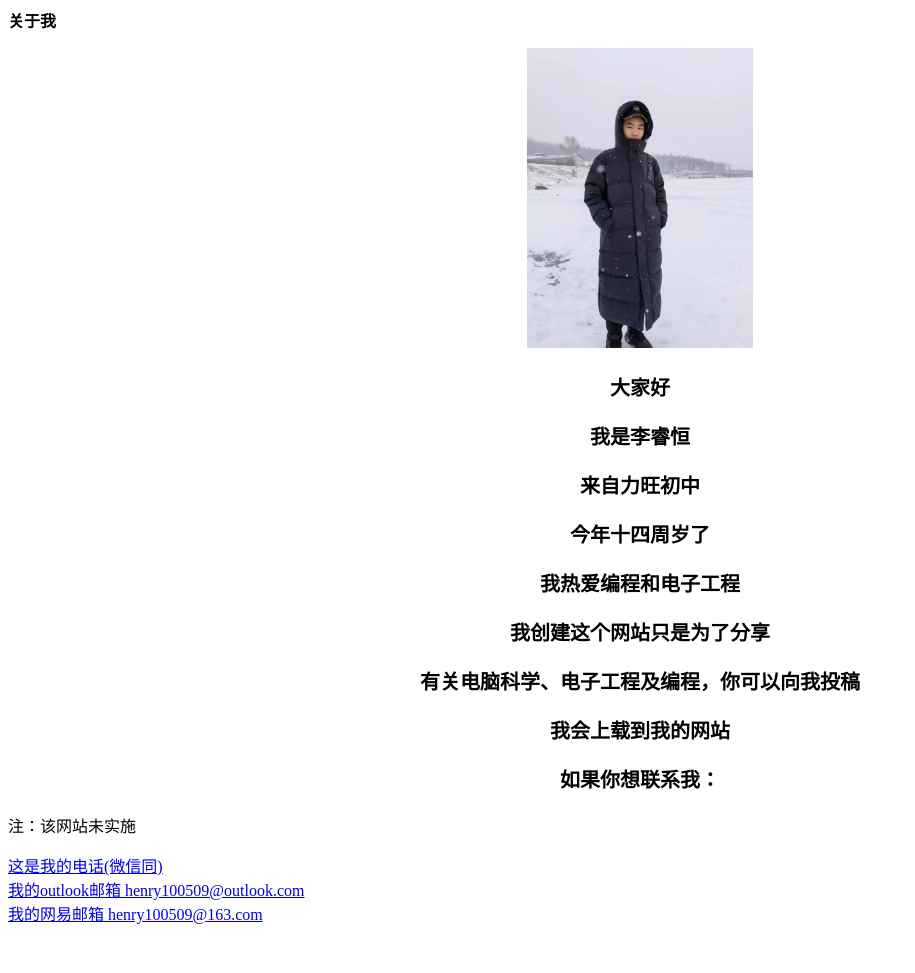
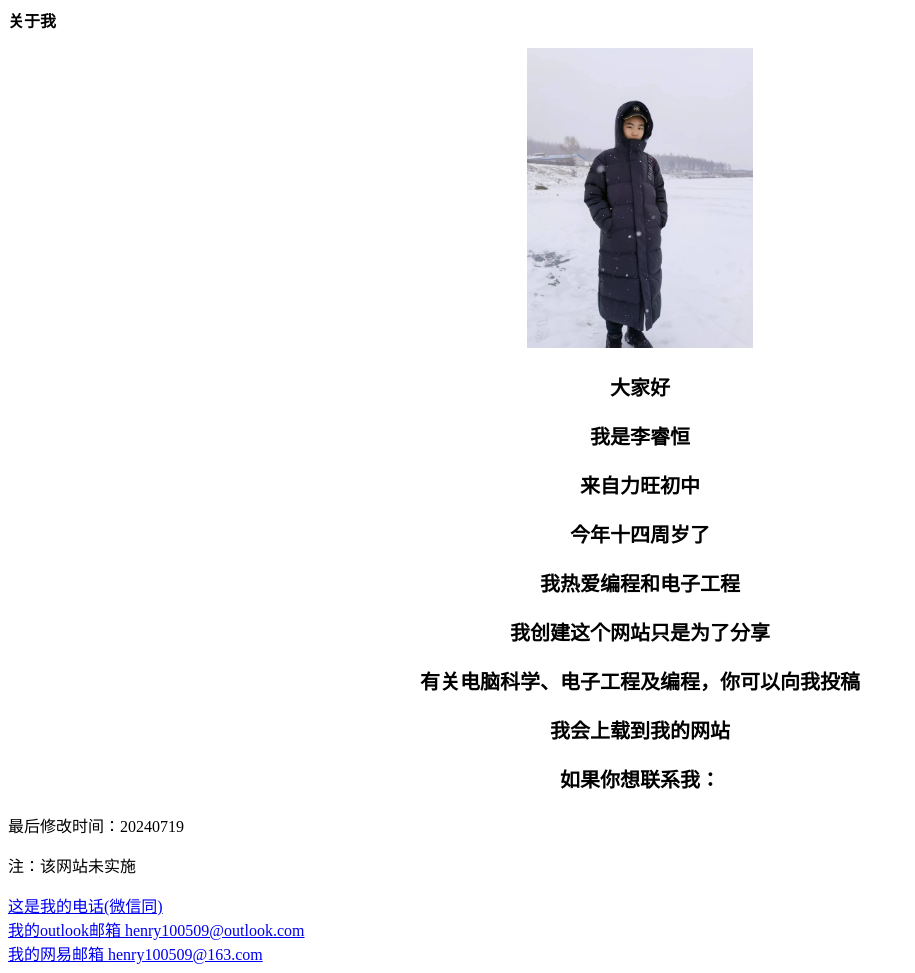
Before and after one commit to Little-HL/self-introduction, a plain HTML site: page index.html in a window 1280 px wide. Shown: the whole page, without its empty margins (0-915 px from the left). Before the commit the page ends 933 px from the top, so only its background shows below. Drawn offline with Linux system fonts and the light colour scheme.

Commit message:
Update index.html

```diff
--- a/index.html
+++ b/index.html
@@ -32,6 +32,7 @@
     <p class="main">有关电脑科学、电子工程及编程，你可以向我投稿</p>
     <p class="main">我会上载到我的网站</p>
     <p class="main">如果你想联系我：</p>
+    <p>最后修改时间：20240719</p>
     <p>注：该网站未实施</p>
     <a href="tel:+86 19204408797">这是我的电话(微信同)</a><br>
     <a href="henry100509@outlook.com">我的outlook邮箱 henry100509@outlook.com</a><br>
```
